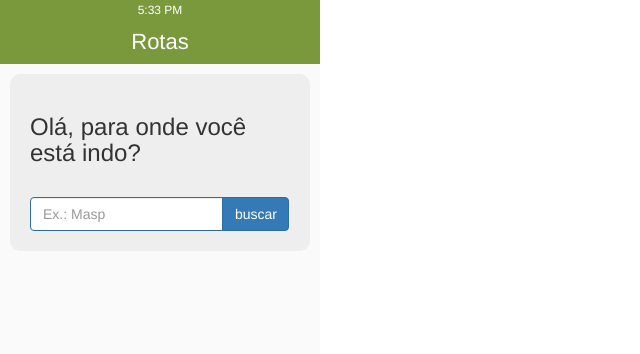
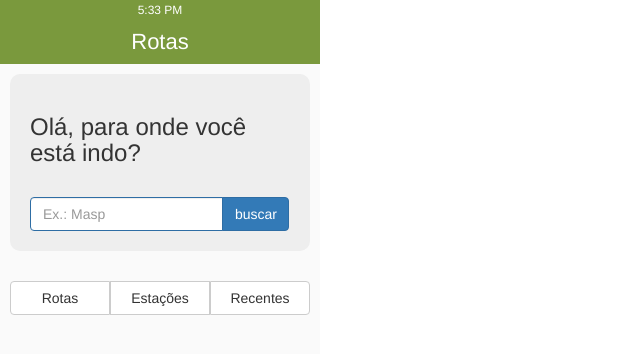
Before and after one commit to luizgustavolino/Unova, a plain HTML site: page app/index.html in a window 1280 px wide. Shown: the whole page, without its empty margins (0-640 px from the left). Drawn offline with Linux system fonts and the light colour scheme.

Commit message:
adicionando include da tabbar

```diff
--- a/app/index.html
+++ b/app/index.html
@@ -5,7 +5,7 @@
 		<script src="js/lib/jquery-3.1.1.min.js"></script>
 		<script src="js/lib/bootstrap.min.js"></script>
 		<script src="js/lib/handlebars-v4.0.5.js"></script>
-		<meta name="viewport" content="width=320, initial-scale=1, maximum-scale=1, user-scalable=no, minimal-ui">
+		<meta name="viewport" content="width=320, user-scalable=no, minimal-ui">
 		<link href="css/unova.css" rel="stylesheet">
 		<script src="js/unova.js"></script>
 		<meta name="apple-mobile-web-app-capable" content="yes">
@@ -23,7 +23,6 @@
 		</div>
 		<script type="text/javascript">
 
-
 			var home = unova.nav.makeNavigationController()
 			var tag = document.getElementById("mobile-container");
 			tag.appendChild(home);
--- a/app/js/unova.js
+++ b/app/js/unova.js
@@ -5,6 +5,11 @@ Handlebars.registerHelper('push', function(context) {
     return "home.pushViewController('"+context+"')";
 });
 
+Handlebars.registerHelper('insert', function(context) {
+	var cid = "chunck-" + Date.now()
+	setTimeout(function(){ unova.tpl.insert(cid, context) }, 1);
+    return new Handlebars.SafeString("<div id='"+cid+"'></div>");
+});
 
 var unova = {}
 
@@ -67,7 +72,6 @@ unova.nav = {
 
 		navigation.popViewController = function(){
 
-
 			var poppedController = navigation.stack.pop()
 			var newTopController = navigation.stack.last()
 
@@ -99,6 +103,36 @@ unova.log = function(msg){
 unova.tpl = {
 
     precompiled_templates:{},
+
+    insert: function(divId, templateName) {
+
+    	function display(){
+    		var tag = document.getElementById(divId);
+			tag.innerHTML = unova.tpl.precompiled_templates[templateName]()
+		}
+
+		if(unova.tpl.precompiled_templates[templateName]){
+	        display();
+		}else{
+
+            var r = new XMLHttpRequest();
+            var base = "templates/";
+            var loc = base + templateName + ".template.html";
+
+            unova.log("loading html template: " + loc);
+
+            r.open("GET", loc, true);
+            r.onreadystatechange = function () {
+                if (r.readyState == 4 && r.status == 200){
+                    unova.tpl.precompiled_templates[templateName] = Handlebars.compile(r.responseText);
+                	display();
+                }
+            };
+
+            r.send();
+		}
+
+    },
 
 	compile: function(divTag, data, then){
 
@@ -172,3 +206,13 @@ if (!Array.prototype.last){
         return this[this.length - 1];
     };
 };
+
+if (!Element.prototype.toHTMLString){
+	Element.prototype.toHTMLString = function() {
+    	var tmpNode = document.createElement( "div" );
+   		tmpNode.appendChild(this.cloneNode(true));
+   		var str = tmpNode.innerHTML;
+   		tmpNode = node = null;
+   		return str;
+	}
+}
--- a/app/templates/busca.template.html
+++ b/app/templates/busca.template.html
@@ -16,6 +16,8 @@
         		onclick="{{push 'resultado-busca'}}">buscar</button>
      		</span>
     	</div>
+	</div>
 
-	</div>
+	{{insert 'tabs'}}
+
 </div>
--- /dev/null
+++ b/app/templates/tabs.template.html
@@ -0,0 +1,8 @@
+<div class="fullw">
+	<div class="btn-group btn-group-justified fullw"
+			role="group" aria-label="...">
+	  <a type="button" class="btn btn-default">Rotas</a>
+	  <a type="button" class="btn btn-default">Estações</a>
+	  <a type="button" class="btn btn-default">Recentes</a>
+	</div>
+</div>
```
Also changed, not shown: app/templates/resultado-busca.template.html (+1 -0 lines), app/css/unova.css (line endings or trailing spaces). Lines whose indentation alone changed are shown as unchanged.
